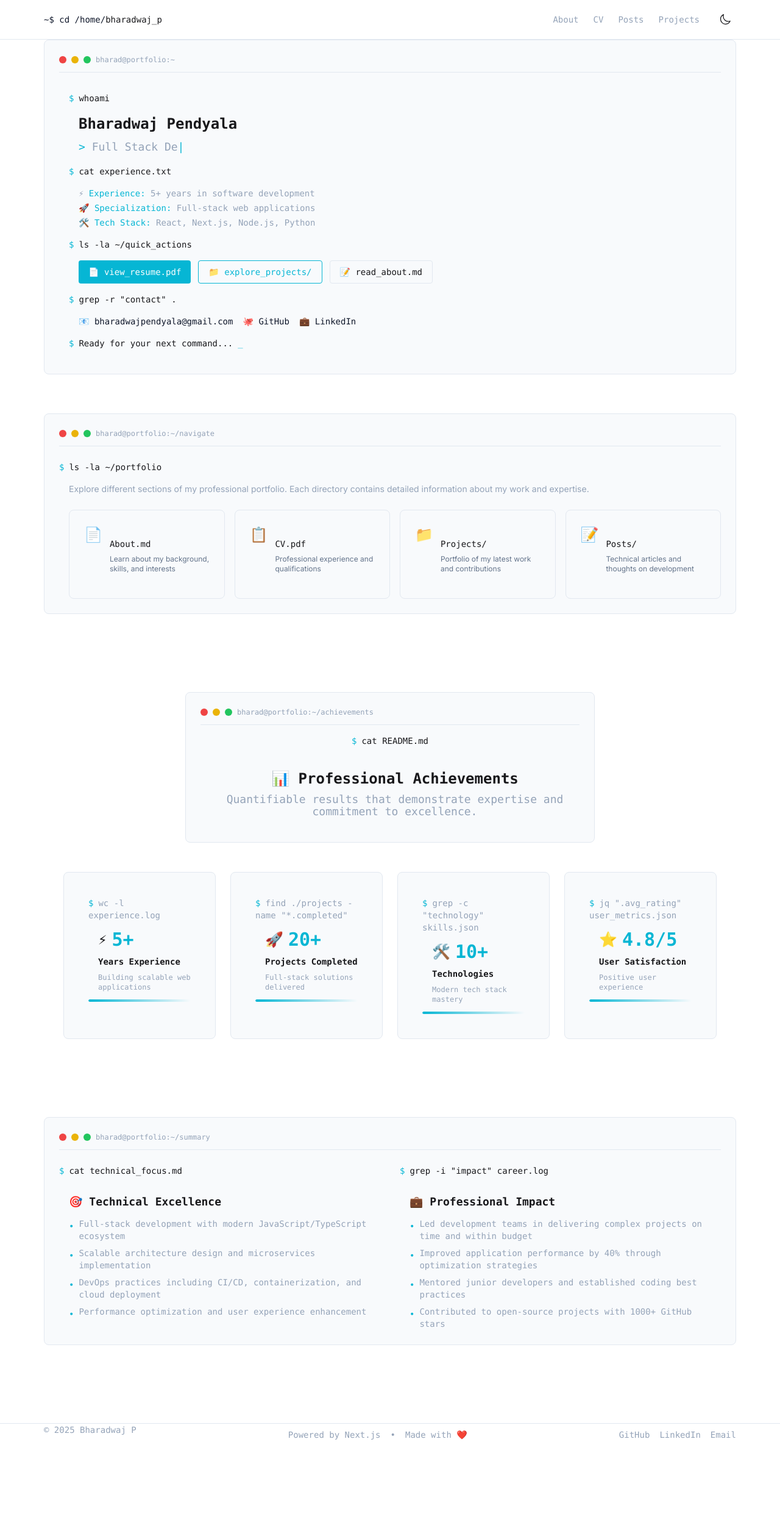
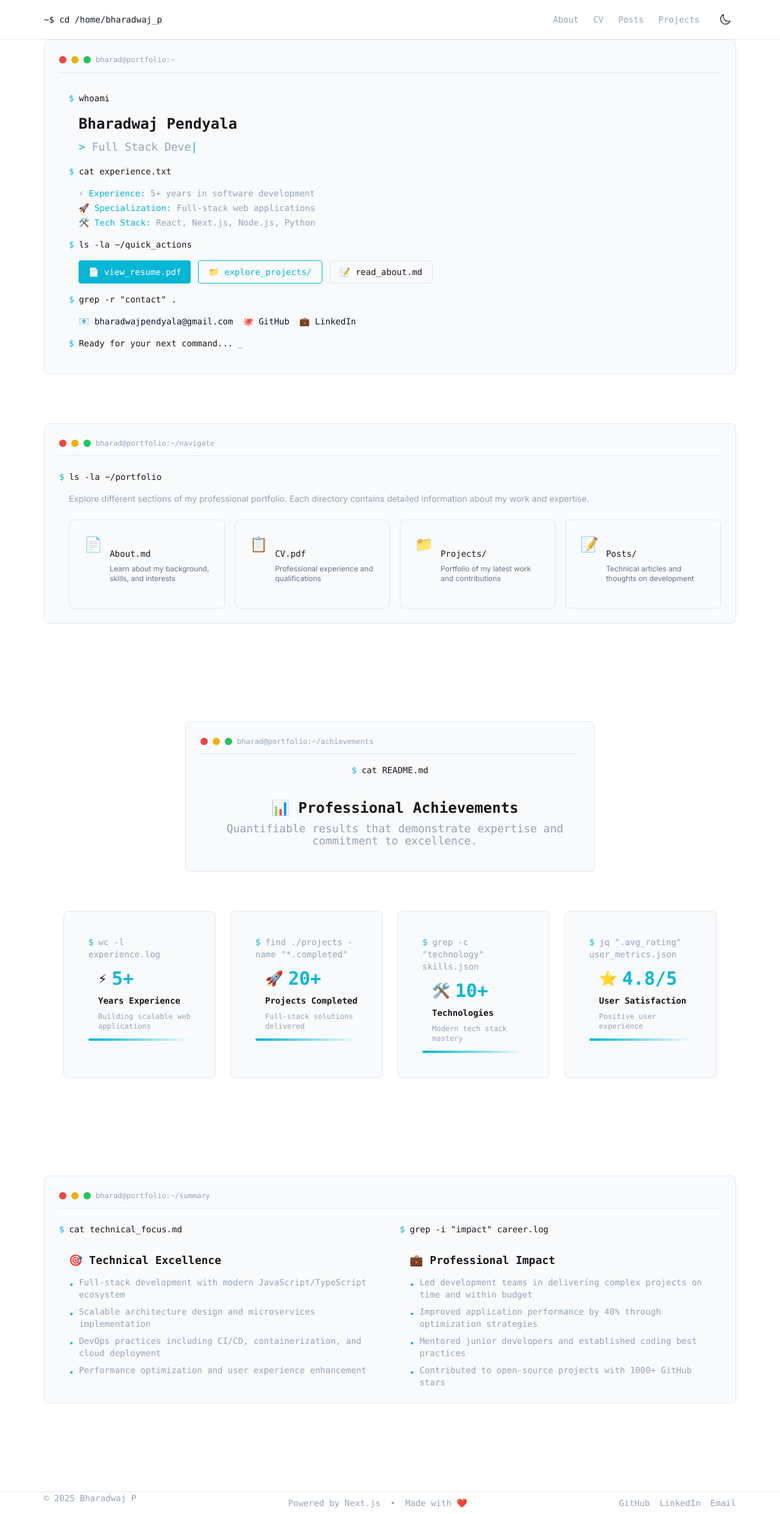
Before and after one commit to bharadwaj-pendyala/bharad-portfolio, a Next.js app: page /bharad-portfolio/ in a window 1280 px wide. Shown: the whole page at 61% size. Before the commit the page ends 2371 px from the top, so only its background shows below. Built offline with nearby package versions, Linux system fonts and the light colour scheme.

Commit message:
fix: improve spacing and gaps between containers for better visual hierarchy

```diff
--- a/src/app/blog/[slug]/page.tsx
+++ b/src/app/blog/[slug]/page.tsx
@@ -22,6 +22,7 @@ export default function BlogPost({
   // Content loaded based on slug parameter
   // Future: Remove this once actual content loading is implemented
   return (
+    <div className="container mx-auto max-w-4xl px-6 py-8">
       <article className="prose mx-auto max-w-none dark:prose-invert">
         <div className="mb-8">
           <Link
@@ -67,10 +68,10 @@ export default function BlogPost({
             Getting Started
           </h2>
           <p className="font-mono text-muted">
-          First, let&apos;s set up our development environment. We&apos;ll need
-          Node.js installed on our machine and a code editor of our choice. Once
-          we have those, we can create a new Next.js project using the following
-          command:
+            First, let&apos;s set up our development environment. We&apos;ll
+            need Node.js installed on our machine and a code editor of our
+            choice. Once we have those, we can create a new Next.js project
+            using the following command:
           </p>
 
           <pre className="overflow-x-auto rounded-lg bg-muted p-4">
@@ -131,8 +132,9 @@ export default function BlogPost({
           </h2>
           <p className="font-mono text-muted">
             The home page is the first impression visitors will have of our
-          portfolio. We&apos;ll create a hero section with a brief introduction,
-          followed by sections for featured projects and recent blog posts.
+            portfolio. We&apos;ll create a hero section with a brief
+            introduction, followed by sections for featured projects and recent
+            blog posts.
           </p>
 
           <h2 className="font-mono text-2xl font-bold text-foreground">
@@ -140,9 +142,9 @@ export default function BlogPost({
           </h2>
           <p className="font-mono text-muted">
             We&apos;ll create dedicated pages for projects and blog posts, using
-          dynamic routing to handle individual items. Each project will have its
-          own page with detailed information, and blog posts will be written in
-          Markdown for easy content management.
+            dynamic routing to handle individual items. Each project will have
+            its own page with detailed information, and blog posts will be
+            written in Markdown for easy content management.
           </p>
 
           <h2 className="font-mono text-2xl font-bold text-foreground">
@@ -161,19 +163,19 @@ export default function BlogPost({
           </ul>
 
           <p className="font-mono text-muted">
-          For deployment, we can use Vercel, which provides the best experience
-          for Next.js applications with automatic deployments and excellent
-          performance.
+            For deployment, we can use Vercel, which provides the best
+            experience for Next.js applications with automatic deployments and
+            excellent performance.
           </p>
 
           <h2 className="font-mono text-2xl font-bold text-foreground">
             Conclusion
           </h2>
           <p className="font-mono text-muted">
-          Building a portfolio website with Next.js and Tailwind CSS is a great
-          way to showcase your work and skills. The combination of these
-          technologies provides a powerful and flexible foundation for creating
-          beautiful, performant websites.
+            Building a portfolio website with Next.js and Tailwind CSS is a
+            great way to showcase your work and skills. The combination of these
+            technologies provides a powerful and flexible foundation for
+            creating beautiful, performant websites.
           </p>
         </div>
 
@@ -201,5 +203,6 @@ export default function BlogPost({
           </div>
         </footer>
       </article>
+    </div>
   );
 }
--- a/src/app/blog/page.tsx
+++ b/src/app/blog/page.tsx
@@ -32,7 +32,7 @@ export default function Blog() {
       </div>
 
       {/* Blog Posts */}
-      <section className="space-y-12">
+      <section className="space-y-16">
         {/* Blog Post 1 */}
         <article className="group">
           <Link href="/blog/post-1" className="block">
--- a/src/app/page.tsx
+++ b/src/app/page.tsx
@@ -6,12 +6,12 @@ export default function Home(): JSX.Element {
   return (
     <div className="container mx-auto max-w-5xl px-6 py-8">
       {/* Enhanced Terminal Hero Section */}
-      <section className="mb-16">
+      <section className="mb-20">
         <EnhancedTerminalHero />
       </section>
 
       {/* Navigation Cards with Professional Enhancement */}
-      <section className="mb-16">
+      <section className="mb-20">
         <div className="card border-card-border bg-card-bg">
           <div className="mb-6 flex items-center space-x-2 border-b border-card-border pb-3">
             <div className="h-3 w-3 rounded-full bg-red-500"></div>
@@ -41,12 +41,12 @@ export default function Home(): JSX.Element {
       </section>
 
       {/* Enhanced Stats Section */}
-      <section className="mb-16">
+      <section className="mb-20">
         <EnhancedStatsSection />
       </section>
 
       {/* Professional Summary */}
-      <section className="mb-16">
+      <section className="mb-20">
         <div className="card border-card-border bg-card-bg">
           <div className="mb-6 flex items-center space-x-2 border-b border-card-border pb-3">
             <div className="h-3 w-3 rounded-full bg-red-500"></div>
--- a/src/components/EnhancedStatsSection.tsx
+++ b/src/components/EnhancedStatsSection.tsx
@@ -79,10 +79,10 @@ export default function EnhancedStatsSection(): JSX.Element {
   }, []);
 
   return (
-    <section id="enhanced-stats-section" className="py-16">
+    <section id="enhanced-stats-section" className="py-20">
       <div className="container mx-auto px-6">
         {/* Section Header */}
-        <div className="mb-12 text-center">
+        <div className="mb-16 text-center">
           <div className="card mx-auto max-w-2xl border-card-border bg-card-bg">
             <div className="mb-4 flex items-center space-x-2 border-b border-card-border pb-3">
               <div className="h-3 w-3 rounded-full bg-red-500"></div>
```
Lines whose indentation alone changed are shown as unchanged.
